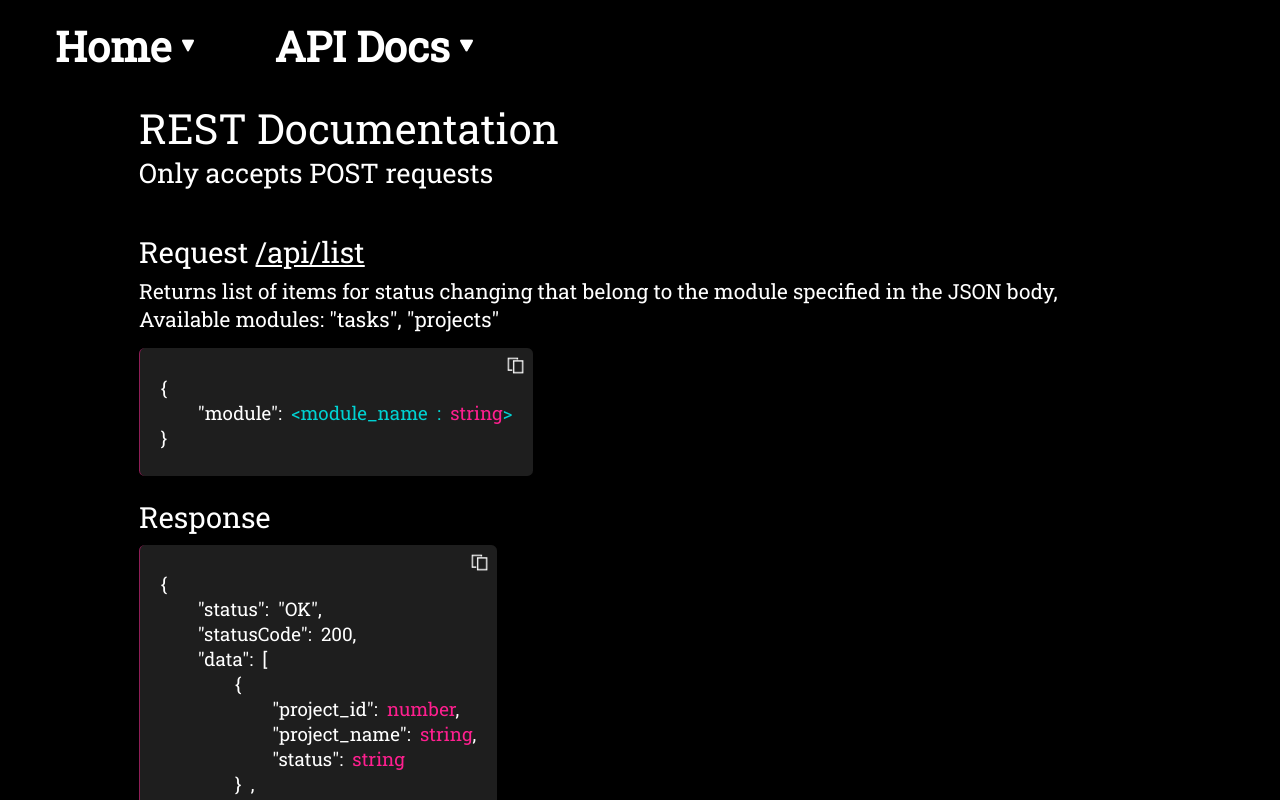
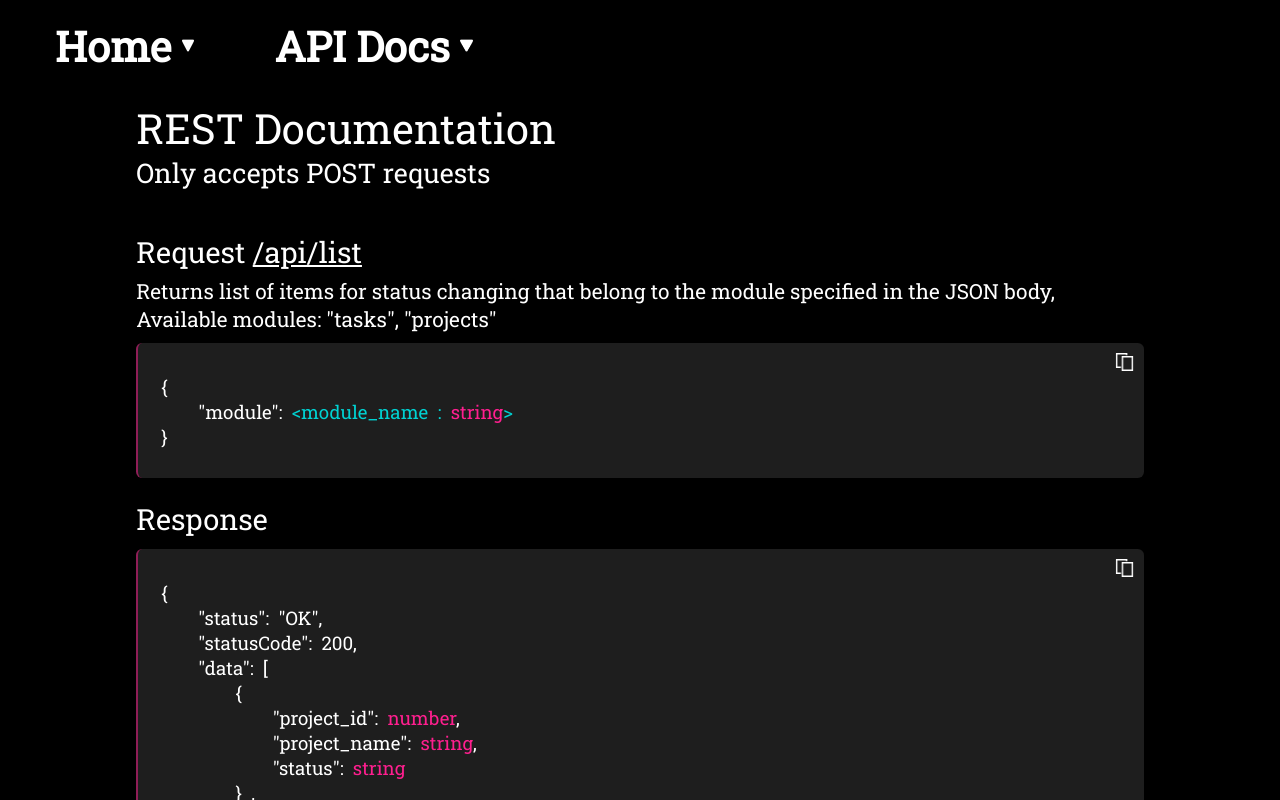
Before and after one commit to Konseyy/portfolio, a Next.js app: page /docs in a window 1280 px wide. Shown: the top 800 px of the page. Built offline with nearby package versions, Linux system fonts and the light colour scheme.

Commit message:
overflow optimizations

```diff
--- a/components/TextBlock.module.scss
+++ b/components/TextBlock.module.scss
@@ -3,10 +3,6 @@
 .root {
 	margin-bottom: 1em;
 	max-width: 95vw;
-
-	@media(max-width: 800px) {
-		overflow-x: scroll;
-	}
 }
 
 .titleBlock {
@@ -20,18 +16,23 @@
 	margin-bottom: .3em;
 }
 
+.textBlockContainer {
+	position: relative;
+	margin-top: .5em;
+	padding: 1.4em 1.1em;
+	background-color: rgb(30, 30, 30);
+	border-radius: .3em;
+	border-left: .1em solid rgba(lib.$neon_values, 0.5);
+}
+
 .textBlock {
-	// max-width: 100%;
+	max-width: 100%;
 	font-size: .9em;
-	background-color: rgb(30, 30, 30);
 	display: inline-flex;
 	flex-direction: column;
-	margin-top: .5em;
-	padding: 1.4em 1.1em;
-	border-radius: .3em;
-	border-left: .1em solid rgba(lib.$neon_values, 0.5);
+	overflow-x: auto;
 	white-space: pre;
-	position: relative;
+
 }
 
 .highlightedVariable {
--- a/components/TextBlock.tsx
+++ b/components/TextBlock.tsx
@@ -103,7 +103,7 @@ const TextBlock: FC<Props> = ({
 			{description && (
 				<div className={style.descriptionBlock}>{descriptionElement}</div>
 			)}
-			<div className={style.textBlock}>
+			<div className={style.textBlockContainer}>
 				<a
 					className={style.copyButtonContainer}
 					onClick={() => {
@@ -112,7 +112,7 @@ const TextBlock: FC<Props> = ({
 				>
 					<Image className={style.copyButton} src={copyIcon} />
 				</a>
-				{highlightedContent}
+				<div className={style.textBlock}>{highlightedContent}</div>
 			</div>
 		</div>
 	);
```
